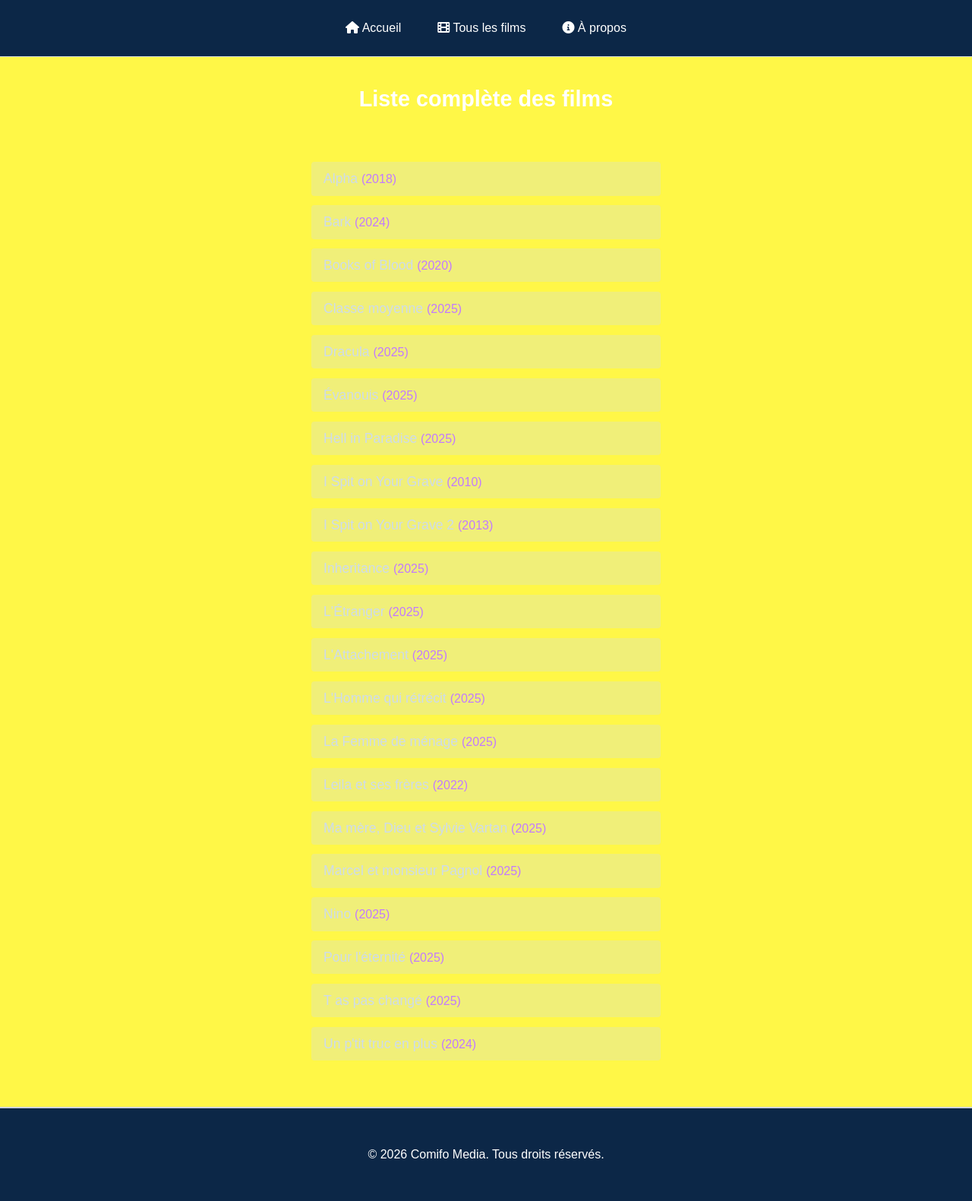
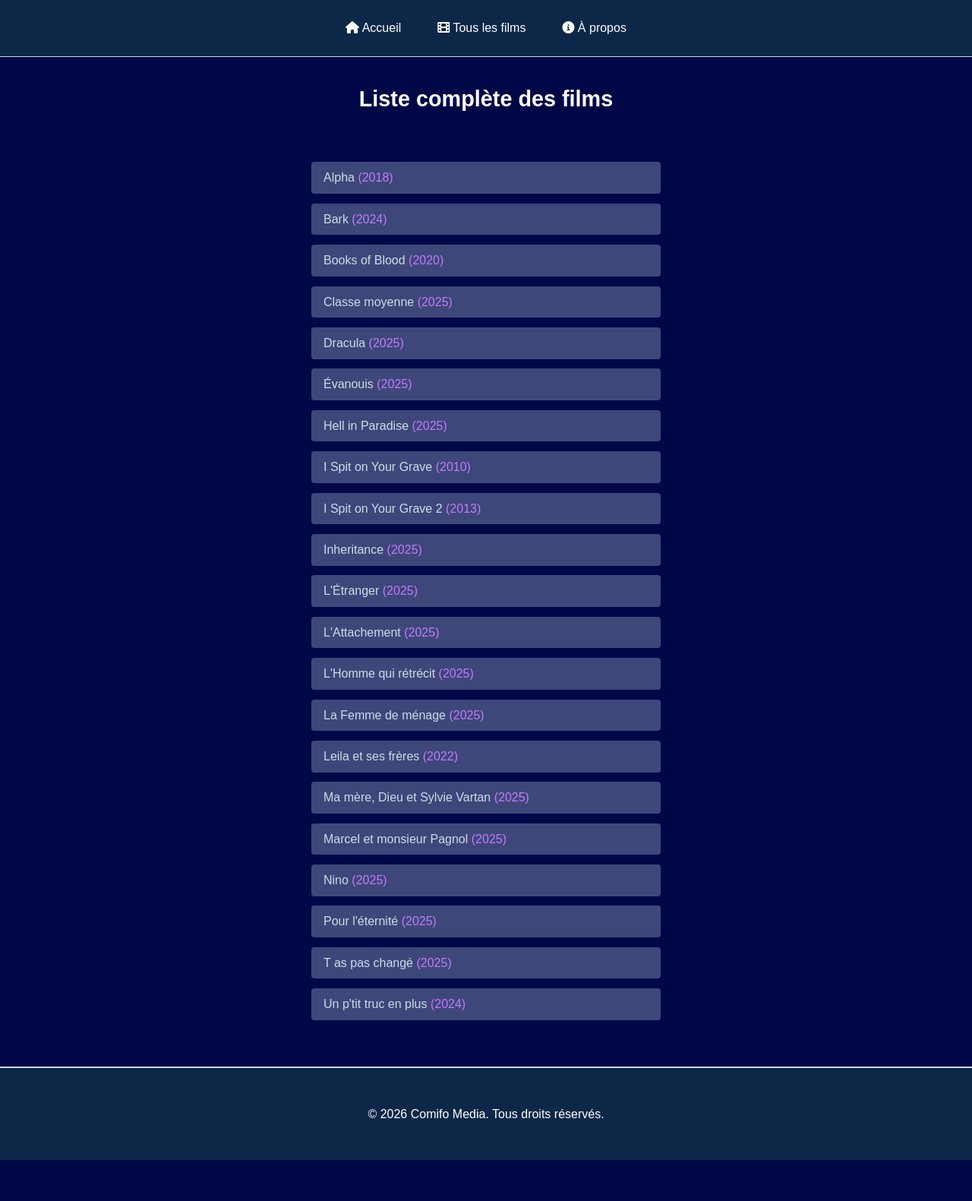
Before and after one commit to comifo-media/comifo-media, a Jekyll site: the page built from films.html, in a window 1280 px wide. Shown: the part 300-1881 px from the top of the page at 76% size. Built offline with Jekyll 4.4.1, drawn with Linux system fonts in a browser that asks for light colours; after the commit the page ends 1827 px from its top, so only the background shows below that.

Commit message:
Update style.css

```diff
--- a/assets/css/style.css
+++ b/assets/css/style.css
@@ -259,7 +259,6 @@ body {
 .film-link {
   color: #CDDBEA;
   text-decoration: none;
-  font-size: 1.1rem;
   display: block;
   transition: color 0.3s ease;
 }
@@ -271,8 +270,8 @@ body {
 /* Année du film */
 .film-year {
   color: #C27AFF;
-  font-size: 1rem;
 }
+
 body {
-  background-color: #FFF747;
+  background-color: #000747;
 }
```
